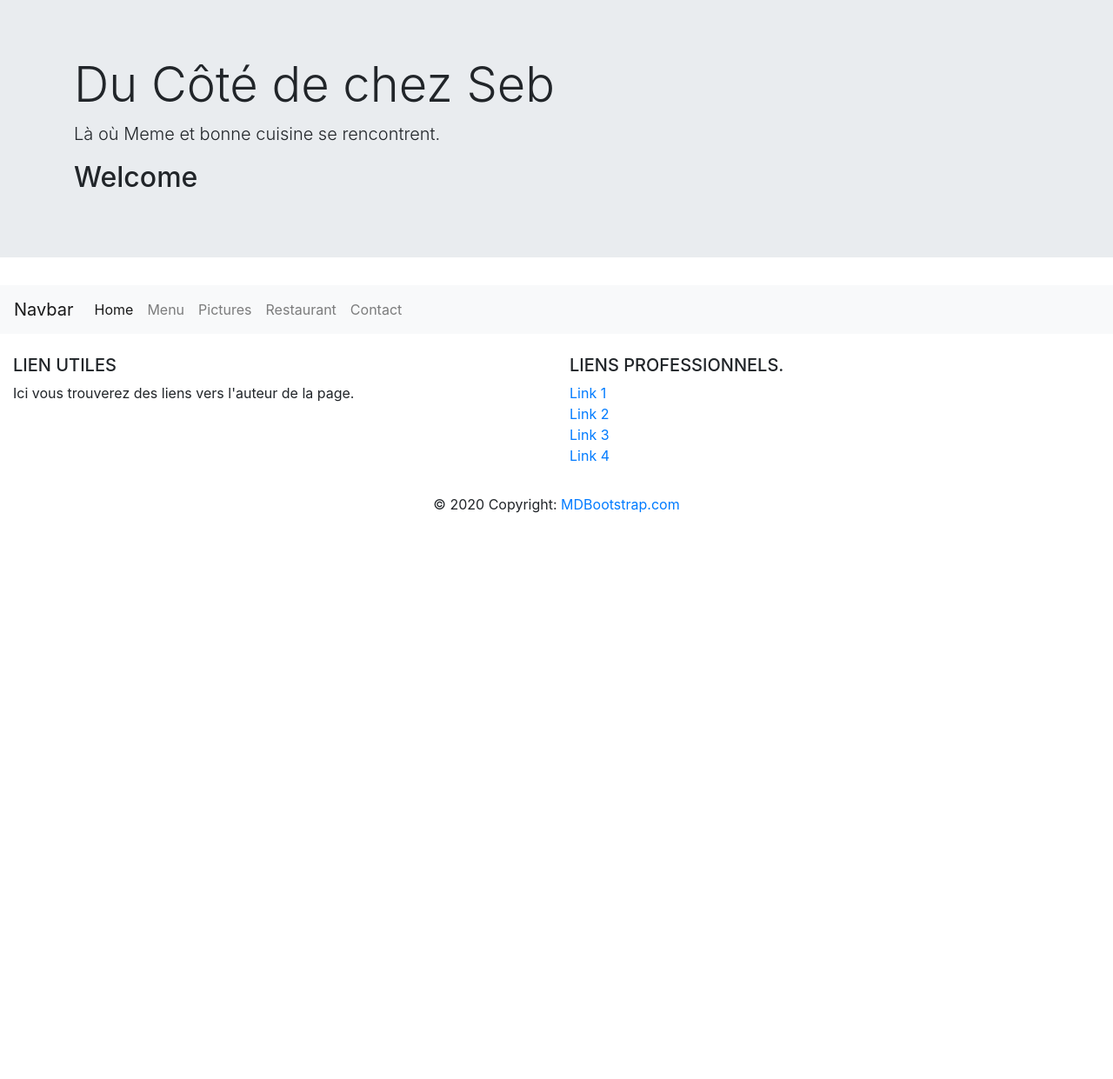
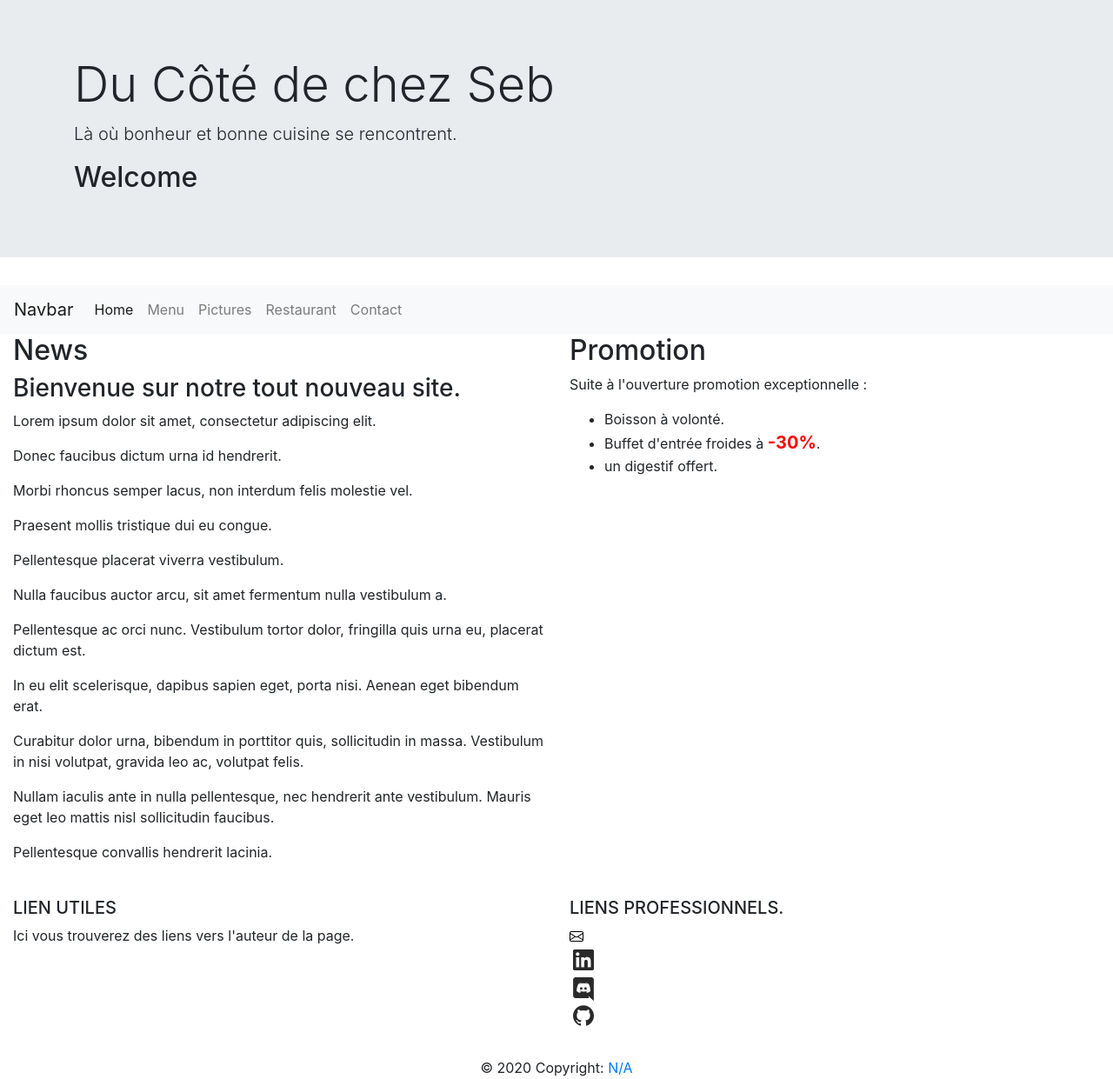
Before and after one commit to MeunierS/restaurant-css-framework, a plain HTML site: page index.html in a window 1280 px wide. Shown: the whole page at 87% size. Before the commit the page ends 800 px from the top, so only its background shows below. Drawn offline with nearby package versions, Linux system fonts and the light colour scheme.

Commit message:
maj mineure + index mis en place

```diff
--- a/index.html
+++ b/index.html
@@ -15,23 +15,28 @@
     <title>Du Côté de chez Seb</title>
 </head>
 <body>
+
+    <!-- header -->
     <header>
         <div class="jumbotron jumbotron-fluid">
             <div class="container">
               <h1 class="display-4">Du Côté de chez Seb</h1>
-              <p class="lead">Là où Meme et bonne cuisine se rencontrent.</p>
+              <p class="lead">Là où bonheur et bonne cuisine se rencontrent.</p>
               <h2>Welcome</h2>
             </div>
           </div>
     </header>
+
+    <!-- navbar -->
     <nav class="navbar navbar-expand-lg navbar-light bg-light">
         <a class="navbar-brand" href="#">Navbar</a>
-        <button class="navbar-toggler" type="button" data-toggle="collapse" data-target="#navbarSupportedContent" aria-controls="navbarSupportedContent" aria-expanded="false" aria-label="Toggle navigation">
+
+        <button class="navbar-toggler" type="button" data-toggle="collapse" data-target="#navbarNav" aria-controls="navbarNav" aria-expanded="false" aria-label="Toggle navigation">
           <span class="navbar-toggler-icon"></span>
         </button>
 
-        <div class="collapse navbar-collapse" id="navbarSupportedContent">
-            <ul class="navbar-nav mr-auto">
+        <div class="collapse navbar-collapse" id="navbarNav">
+            <ul class="navbar-nav">
 
                 <li class="nav-item active">
                     <a class="nav-link" href="index.html" alt="Homepage" >Home <span class="sr-only">(current)</span></a>
@@ -55,6 +60,41 @@
             </ul>
         </div>
     </nav>
+    <section class="container-fluid">
+        <div class="row">
+            <div class="col-md-6">
+                <h2>News</h2>
+                <h3>Bienvenue sur notre tout nouveau site.</h3>
+                <p>Lorem ipsum dolor sit amet, consectetur adipiscing elit.</p>
+                <p>Donec faucibus dictum urna id hendrerit.</p>
+                <p>Morbi rhoncus semper lacus, non interdum felis molestie vel.</p>
+                <p>Praesent mollis tristique dui eu congue.</p>
+                <p>Pellentesque placerat viverra vestibulum. </p>
+                <p>Nulla faucibus auctor arcu, sit amet fermentum nulla vestibulum a. </p>
+                <p>Pellentesque ac orci nunc. Vestibulum tortor dolor, fringilla quis urna eu, placerat dictum est. </p>
+                <p>In eu elit scelerisque, dapibus sapien eget, porta nisi. Aenean eget bibendum erat. </p>
+                <p>Curabitur dolor urna, bibendum in porttitor quis, sollicitudin in massa. Vestibulum in nisi volutpat, gravida leo ac, volutpat felis. </p>
+                <p>Nullam iaculis ante in nulla pellentesque, nec hendrerit ante vestibulum. Mauris eget leo mattis nisl sollicitudin faucibus. </p>
+                <p>Pellentesque convallis hendrerit lacinia.</p>
+            </div>
+            <div class="col-md-6">
+                <h2>Promotion</h2>
+                <p>Suite à l'ouverture promotion exceptionnelle :</p>
+                <ul>
+                    <li>
+                        Boisson à volonté.
+                    </li>
+                    <li>
+                        Buffet d'entrée froides à <span class="promo">-30%</span>.
+                    </li>
+                    <li>
+                        un digestif offert.
+                    </li>
+                </ul>
+            </div>
+        </div>
+    </section>
+    <!-- footer -->
     <footer class="page-footer font-small blue pt-4">
         <div class="container-fluid text-center text-md-left">
             <div class="row">
@@ -67,16 +107,24 @@
                     <h5 class="text-uppercase">Liens professionnels.</h5>
                     <ul class="list-unstyled">
                         <li>
-                                <a href="#!">Link 1</a>
+                            <a href="mailto:meuniersebastien1987@gmail.com">
+                                <img src="assets/images/envelope.svg" alt="envelope">
+                            </a>
                         </li>
                         <li>
-                                <a href="#!">Link 2</a>
+                            <a href="https://www.linkedin.com/in/s%C3%A9bastien-meunier-462a251ab/" alt="Linkedin">
+                                <img src="assets/images/linkedin.png" alt="linkedin">
+                            </a>
                         </li>
                         <li>
-                                <a href="#!">Link 3</a>
+                            <a href="Sébastien Meunier#0503" alt="Discord">
+                                <img src="assets/images/discord.png" alt="discord">
+                            </a>
                         </li>
                         <li>
-                                <a href="#!">Link 4</a>
+                            <a href="https://github.com/MeunierS" alt="GitHub">
+                                <img src="assets/images/github.png" alt="github">
+                            </a>
                         </li>
                     </ul>
                 </div>
@@ -84,9 +132,8 @@
         </div>
         <!-- Copyright -->
         <div class="footer-copyright text-center py-3">© 2020 Copyright:
-            <a href="https://mdbootstrap.com/"> MDBootstrap.com</a>
+            <a href=""> N/A</a>
         </div>
-        <!-- Copyright -->
     </footer>
     <!-- Bootstrap JS -->
     <script src="https://code.jquery.com/jquery-3.2.1.slim.min.js" integrity="sha384-KJ3o2DKtIkvYIK3UENzmM7KCkRr/rE9/Qpg6aAZGJwFDMVNA/GpGFF93hXpG5KkN" crossorigin="anonymous"></script>
--- a/style.css
+++ b/style.css
@@ -0,0 +1,5 @@
+.promo{
+    font-size: 20px;
+    color: red;
+    font-weight: bold;
+}
```
Also changed, not shown: cont.html (+25 -10 lines), menu.html (+25 -10 lines), pict.html (+25 -10 lines), resto.html (+25 -10 lines), assets/images/discord.png (added), assets/images/envelope.svg (added), assets/images/github.png (added), assets/images/linkedin.png (added), 1 other file. Lines whose indentation alone changed are shown as unchanged.
